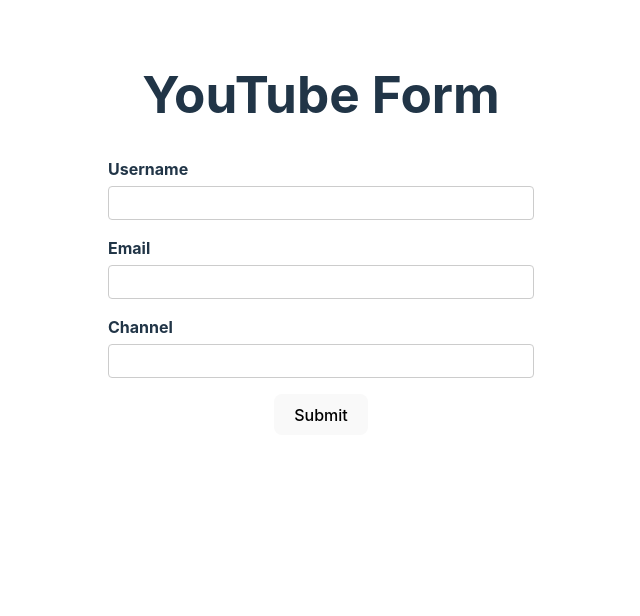
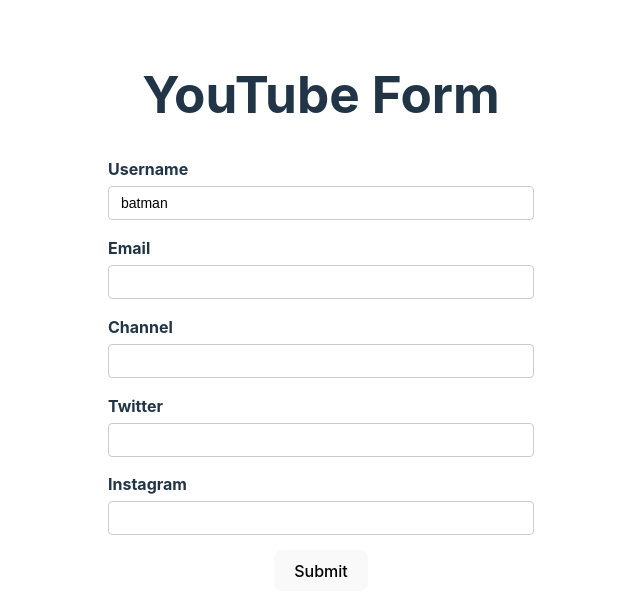
Before and after one commit to itsparasbisht/react-hook-form, a React (Vite) app: page / in a window 1280 px wide. Shown: the top 616 px of the page, without its empty margins (319-959 px from the left). Built offline with nearby package versions, Linux system fonts and the light colour scheme.

Commit message:
nested objects

```diff
--- a/src/components/YouTubeForm.tsx
+++ b/src/components/YouTubeForm.tsx
@@ -4,10 +4,24 @@
   username: string;
   email: string;
   channel: string;
+  social: {
+    twitter: string;
+    instagram: string;
+  };
 };
 
 export const YouTubeForm = () => {
-  const { register, handleSubmit, formState } = useForm<FormValues>();
+  const { register, handleSubmit, formState } = useForm<FormValues>({
+    defaultValues: {
+      username: "batman",
+      email: "",
+      channel: "",
+      social: {
+        twitter: "",
+        instagram: "",
+      },
+    },
+  });
   const { errors } = formState;
 
   const onSubmit = (data: FormValues) => {
@@ -49,6 +63,12 @@
         />
         <p>{errors.channel?.message}</p>
 
+        <label htmlFor="twitter">Twitter</label>
+        <input type="text" id="twitter" {...register("social.twitter")} />
+
+        <label htmlFor="instagram">Instagram</label>
+        <input type="text" id="instagram" {...register("social.instagram")} />
+
         <button>Submit</button>
       </form>
     </div>
```
